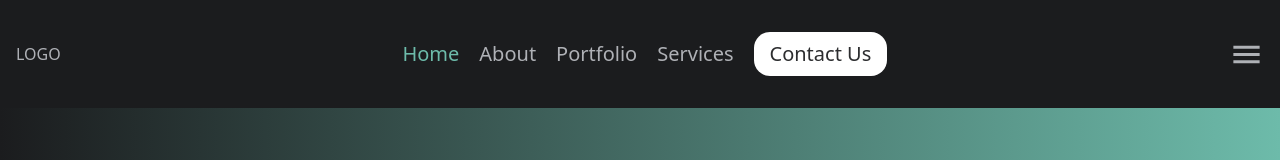
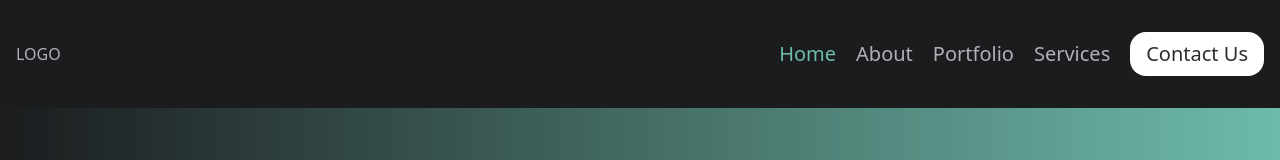
Before and after one commit to scelo-gumede/newRepoPract, a Next.js app: page / in a window 1280 px wide. Shown: the top 160 px of the page. Built offline with nearby package versions, Linux system fonts and the light colour scheme.

Commit message:
aded test 2

```diff
--- a/app/components/Navbar.tsx
+++ b/app/components/Navbar.tsx
@@ -36,7 +36,7 @@ export default function Navbar(){
                 </div>
 
 
-                <MenuIcon onClick={handleShow} className="lg:hidden cursor-pointer" fontSize="large" />
+                <MenuIcon onClick={handleShow} className="custom-menu-icon cursor-pointer" fontSize="large" />
 
 
                 <section className={clsx(" text-xl transition flex flex-col justify-center items-center absolute left-0 top-0 w-full h-full space-y-5 bg-white ",{
--- a/app/globals.css
+++ b/app/globals.css
@@ -20,3 +20,15 @@
 
   );
 }
+
+
+/* styles.css or your global stylesheet */
+.custom-menu-icon {
+  display: none !important; /* Hide by default */
+}
+
+@media (max-width: 1024px) { /* Adjust this value for your specific breakpoint */
+  .custom-menu-icon {
+      display: block !important; /* Show on smaller screens */
+  }
+}
```
